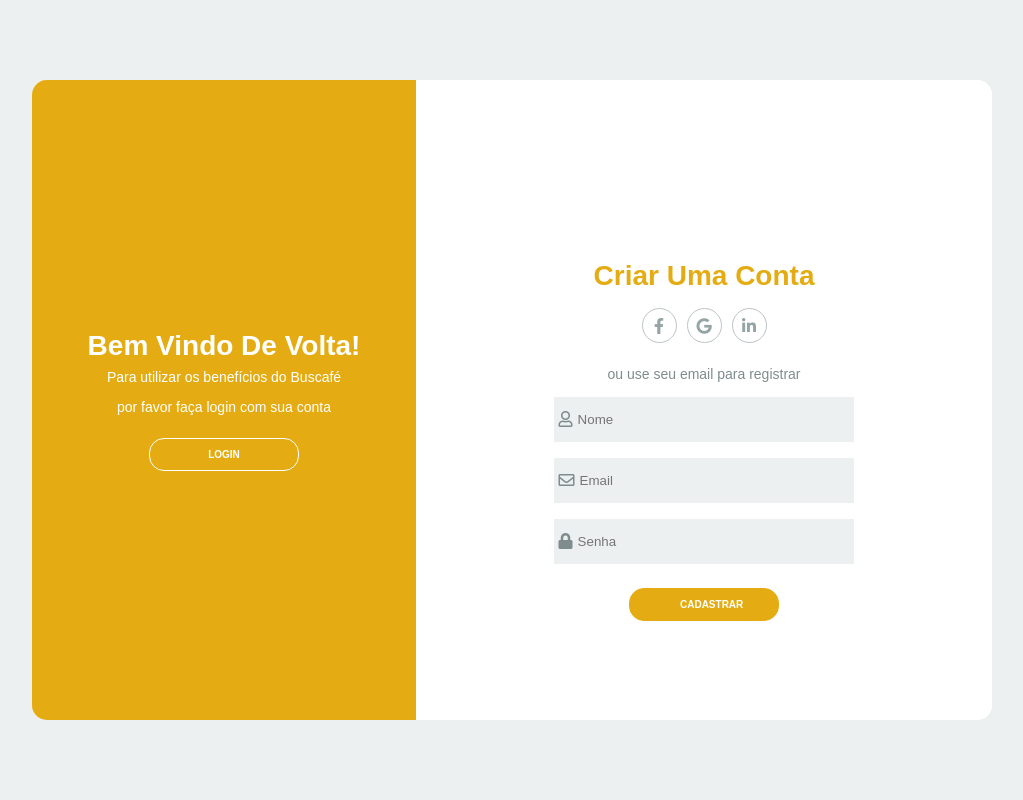
After one commit to Buscafe/Frontend, a PHP site: page /HTML/login.html in a window 1280 px wide. The commit adds this page. Shown: the whole page, without its empty margins (128-1151 px from the left). Run offline with PHP 8.4, Linux system fonts and the light colour scheme; some libraries are stand-ins or nearby versions.

Commit message:
Primeiros passos - Login/Cadastro

```diff
--- /dev/null
+++ b/CSS/login.css
@@ -0,0 +1,540 @@
+/* IMPORTAÇÃO DA FONTE */
+@import url('https://fonts.googleapis.com/css2?family=Roboto:ital,wght@0,100;0,300;0,400;0,500;0,700;0,900;1,100;1,300;1,400;1,500;1,900&display=swap');
+
+* {
+    margin: 0;
+    padding: 0;
+    box-sizing: border-box;
+}
+/* Seleção */
+::selection{
+    background-color: #FFBE0F;
+    color: #FFF;
+}
+
+/* Scrol */
+::-webkit-scrollbar{
+    width: 10px;
+    background-color: #ffffff;
+}
+::-webkit-scrollbar-track{
+    box-sizing: inset 0 0 6px #000000;
+}
+::-webkit-scrollbar-thumb{
+    background-color: #FFBE0F;
+    border-radius: 10px;
+}
+
+body {
+    font-family: 'Roboto Regular', sans-serif
+}
+.container {
+    display: flex;
+    justify-content: center;
+    align-items: center;
+    height: 100vh;
+    background-color: #ecf0f1;
+}
+.content {
+    background-color: #fff;
+    border-radius: 15px;
+    width: 960px;
+    height: 80%;
+    justify-content: space-between;
+    align-items: center;
+    position: relative;
+}
+.content::before {
+    content: "";
+    position: absolute;
+    background-color: #e4ac12;
+    width: 40%;
+    height: 100%;
+    border-top-left-radius: 15px;
+    border-bottom-left-radius: 15px;
+
+
+    left: 0;
+}
+.title {
+    font-size: 28px;
+    font-weight: bold;
+    text-transform: capitalize;
+}
+.title-primary {
+    color: #fff;
+}
+.title-second {
+    color: #e4ac12;
+    margin-top: 80px;
+}
+.description {
+    font-size: 14px;
+    font-weight: 300;
+    line-height: 30px;
+}
+.description-primary {
+    color: #fff;
+}
+.description-second {
+    color: #7f8c8d;
+}
+.btn {
+    border-radius: 15px;
+    text-transform: uppercase;
+    color: #fff;
+    font-size: 10px;
+    padding: 10px 50px;
+    cursor: pointer;
+    font-weight: bold;
+    width: 150px;
+    align-self: center;
+    border: none;
+    margin-top: 1rem;
+}
+.btn-primary {
+    background-color: transparent;
+    border: 1px solid #fff;
+    transition: background-color .5s;
+}
+.btn-primary:hover {
+    background-color: #fff;
+    color: #e4ac12;
+}
+.btn-second {
+    background-color: #e4ac12;
+    border: 1px solid #e4ac12;
+    transition: background-color .5s;
+}
+.btn-second:hover {
+    background-color: #fff;
+    border: 1px solid #e4ac12;
+    color: #e4ac12;
+}
+.first-content {
+    display: flex;
+}
+.first-content .second-column {
+    z-index: 11;
+}
+.first-column {
+    text-align: center;
+    width: 40%;
+    z-index: 10;
+}
+.second-column {
+    width: 60%;
+    display: flex;
+    flex-direction: column;
+    align-items: center;
+}
+.social-media {
+    margin: 1rem 0;
+}
+.link-social-media:not(:first-child){
+    margin-left: 10px;
+}
+.link-social-media .item-social-media {
+    transition: background-color .5s;
+}
+.link-social-media:hover .item-social-media{
+    background-color: #e4ac12;
+    color: #fff;
+    border-color: #e4ac12;
+}
+.list-social-media {
+    display: flex;
+    list-style-type: none;
+}
+.item-social-media {
+    border: 1px solid #bdc3c7;
+    border-radius: 50%;
+    width: 35px;
+    height: 35px;
+    line-height: 35px;
+    text-align: center;
+    color: #95a5a6;
+}
+.form {
+    display: flex;
+    flex-direction: column;
+    width: 55%;
+}
+.form input {
+    height: 45px;
+    width: 100%;
+    border: none;
+    background-color: #ecf0f1;
+}
+.form input:focus{
+    border: none;
+}
+input:-webkit-autofill
+{
+    -webkit-box-shadow: 0 0 0px 1000px #ecf0f1 inset !important;
+    -webkit-text-fill-color: #000 !important;
+}
+.label-input {
+    background-color: #ecf0f1;
+    display: flex;
+    align-items: center;
+    margin: 8px;
+}
+.icon-modify {
+    color: #7f8c8d;
+    padding: 0 5px;
+}
+
+/* second content*/
+
+.second-content {
+    position: absolute;
+    display: flex;
+}
+.second-content .first-column {
+    order: 2;
+    z-index: -1;
+}
+.second-content .second-column {
+    order: 1;
+    z-index: -1;
+}
+.password {
+    color: #eedba9;
+    font-size: 14px;
+    margin: 15px 0;
+    text-align: center;
+}
+.password::first-letter {
+    text-transform: capitalize;
+}
+
+
+
+.sign-in-js .first-content .first-column {
+    z-index: -1;
+}
+
+.sign-in-js .second-content .second-column {
+    z-index: 11;
+}
+.sign-in-js .second-content .first-column {
+    z-index: 13;
+}
+
+.sign-in-js .content::before {
+    left: 60%;
+    border-top-left-radius: 0;
+    border-bottom-left-radius: 0;
+    border-top-right-radius: 15px;
+    border-bottom-right-radius: 15px;
+    animation: slidein 1.3s; /*MODIFIQUEI DE 3s PARA 1.3s*/
+
+    z-index: 12;
+}
+
+.sign-up-js .content::before {
+    animation: slideout 1.3s; /*MODIFIQUEI DE 3s PARA 1.3s*/
+
+    z-index: 12;
+}
+
+.sign-up-js .second-content .first-column,
+.sign-up-js .second-content .second-column {
+    z-index: -1;
+}
+
+.sign-up-js .first-content .second-column {
+    z-index: 11;
+}
+
+.sign-up-js .first-content .first-column {
+    z-index: 13;
+}
+
+
+/* DESLOCAMENTO CONTEÚDO ATRÁS DO CONTENT:BEFORE*/
+.sign-in-js .first-content .second-column {
+
+    z-index: -1;
+    position: relative;
+    animation: deslocamentoEsq 1.3s; /*MODIFIQUEI DE 3s PARA 1.3s*/
+}
+
+.sign-up-js .second-content .second-column {
+    position: relative;
+    z-index: -1;
+    animation: deslocamentoDir 1.3s; /*MODIFIQUEI DE 3s PARA 1.3s*/
+}
+
+/*ANIMAÇÃOO CSS PARA O CONTEÚDO*/
+
+@keyframes deslocamentoEsq {
+
+    from {
+        left: 0;
+        opacity: 1;
+        z-index: 12;
+    }
+
+    25% {
+        left: -80px;
+        opacity: .5;
+        /* z-index: 12; NÃO HÁ NECESSIDADE */
+    }
+
+    50% {
+        left: -100px;
+        opacity: .2;
+        /* z-index: 12; NÃO HÁ NECESSIDADE */
+    }
+
+    to {
+        left: -110px;
+        opacity: 0;
+        z-index: -1;
+    }
+}
+
+
+@keyframes deslocamentoDir {
+
+    from {
+        left: 0;
+        z-index: 12;
+    }
+
+    25% {
+        left: 80px;
+        /* z-index: 12;  NÃO HÁ NECESSIDADE*/
+    }
+
+    50% {
+        left: 100px;
+        /* z-index: 12; NÃO HÁ NECESSIDADE*/
+        /* background-color: yellow;  Exemplo que dei no vídeo*/
+    }
+
+    to {
+        left: 110px;
+        z-index: -1;
+    }
+}
+
+
+/*ANIMAÇÃO CSS*/
+
+@keyframes slidein {
+
+    from {
+        left: 0;
+        width: 40%;
+    }
+
+    25% {
+        left: 5%;
+        width: 50%;
+    }
+
+    50% {
+        left: 25%;
+        width: 60%;
+    }
+
+    75% {
+        left: 45%;
+        width: 50%;
+    }
+
+    to {
+        left: 60%;
+        width: 40%;
+    }
+}
+
+@keyframes slideout {
+
+    from {
+        left: 60%;
+        width: 40%;
+    }
+
+    25% {
+        left: 45%;
+        width: 50%;
+    }
+
+    50% {
+        left: 25%;
+        width: 60%;
+    }
+
+    75% {
+        left: 5%;
+        width: 50%;
+    }
+
+    to {
+        left: 0;
+        width: 40%;
+    }
+}
+
+/*VERSÃO MOBILE*/
+@media screen and (max-width: 1040px) {
+    .content {
+        width: 100%;
+        height: 100%;
+    }
+
+    .content::before {
+        width: 100%;
+        height: 40%;
+        top: 0;
+        border-radius: 0;
+    }
+    .first-content, .second-content {
+        flex-direction: column;
+        justify-content: space-around;
+    }
+
+    .first-column, .second-column {
+        width: 100%;
+    }
+
+    .sign-in-js .content::before {
+        top: 60%;
+        left: 0;
+        border-radius: 0;
+
+    }
+
+    .form {
+        width: 90%;
+    }
+
+    /* ANIMAÇÃO MOBILE CSS*/
+
+    @keyframes deslocamentoEsq {
+
+        from {
+            top: 0;
+            opacity: 1;
+            z-index: 12;
+        }
+
+        25% {
+            top: -80px;
+            opacity: .5;
+            /* z-index: 12; NÃO HÁ NECESSIDADE */
+        }
+
+        50% {
+            top: -100px;
+            opacity: .2;
+            /* z-index: 12; NÃO HÁ NECESSIDADE */
+        }
+
+        to {
+            top: -110px;
+            opacity: 0;
+            z-index: -1;
+        }
+    }
+
+
+    @keyframes deslocamentoDir {
+
+        from {
+            top: 0;
+            z-index: 12;
+        }
+
+        25% {
+            top: 80px;
+            /* z-index: 12;  NÃO HÁ NECESSIDADE*/
+        }
+
+        50% {
+            top: 100px;
+            /* z-index: 12; NÃO HÁ NECESSIDADE*/
+            /* background-color: yellow;  Exemplo que dei no vídeo*/
+        }
+
+        to {
+            top: 110px;
+            z-index: -1;
+        }
+    }
+
+
+
+    @keyframes slidein {
+
+        from {
+            top: 0;
+            height: 40%;
+        }
+
+        25% {
+            top: 5%;
+            height: 50%;
+        }
+
+        50% {
+            top: 25%;
+            height: 60%;
+        }
+
+        75% {
+            top: 45%;
+            height: 50%;
+        }
+
+        to {
+            top: 60%;
+            height: 40%;
+        }
+    }
+
+    @keyframes slideout {
+
+        from {
+            top: 60%;
+            height: 40%;
+        }
+
+        25% {
+            top: 45%;
+            height: 50%;
+        }
+
+        50% {
+            top: 25%;
+            height: 60%;
+        }
+
+        75% {
+            top: 5%;
+            height: 50%;
+        }
+
+        to {
+            top: 0;
+            height: 40%;
+        }
+    }
+
+}
+
+@media screen and (max-width: 740px) {
+    .form {
+        width: 50%;
+    }
+}
+
+@media screen and (max-width: 425px) {
+    .form {
+        width: 100%;
+    }
+}
--- /dev/null
+++ b/HTML/login.html
@@ -0,0 +1,134 @@
+<!DOCTYPE html>
+<html lang="pt-br">
+<head>
+    <meta charset="UTF-8">
+    <meta http-equiv="X-UA-Compatible" content="IE=edge">
+    <meta name="viewport" content="width=device-width, initial-scale=1.0">
+    <title>Buscafé</title>
+    <!-- Favicon -->
+    <link rel="shortcut icon" href="../Assets/Logos/Logo buscafe amerelo/logo buscafe 72x72.png" type="image/x-icon">
+    <!-- Links CSS -->
+    <link rel="stylesheet" href="../CSS/login.css">
+    <link rel="stylesheet" href="https://use.fontawesome.com/releases/v5.8.2/css/all.css"
+        integrity="sha384-oS3vJWv+0UjzBfQzYUhtDYW+Pj2yciDJxpsK1OYPAYjqT085Qq/1cq5FLXAZQ7Ay" crossorigin="anonymous">
+</head>
+<body>
+
+    <div class="main">
+
+        <div class="container">
+
+            <div class="content first-content">
+
+                <div class="first-column">
+                    <h2 class="title title-primary">Bem vindo de Volta!</h2>
+                    <p class="description description-primary">Para utilizar os benefícios do Buscafé</p>
+                    <p class="description description-primary">por favor faça login com sua conta</p>
+                    <button id="signin" class="btn btn-primary">Login</button>
+                </div>
+
+                <div class="second-column">
+
+                    <h2 class="title title-second">Criar uma conta</h2>
+                    <div class="social-media">
+                        <ul class="list-social-media">
+                            <a class="link-social-media" href="#">
+                                <li class="item-social-media">
+                                    <i class="fab fa-facebook-f"></i>
+                                </li>
+                            </a>
+                            <a class="link-social-media" href="#">
+                                <li class="item-social-media">
+                                    <i class="fab fa-google"></i>
+                                </li>
+                            </a>
+                            <a class="link-social-media" href="#">
+                                <li class="item-social-media">
+                                    <i class="fab fa-linkedin-in"></i>
+                                </li>
+                            </a>
+                        </ul>
+                    </div><!-- social media -->
+
+                    <p class="description description-second">ou use seu email para registrar</p>
+
+                    <form class="form">
+                        <label class="label-input" for="">
+                            <i class="far fa-user icon-modify"></i>
+                            <input type="text" placeholder="Nome">
+                        </label>
+
+                        <label class="label-input" for="">
+                            <i class="far fa-envelope icon-modify"></i>
+                            <input type="email" placeholder="Email">
+                        </label>
+
+                        <label class="label-input" for="">
+                            <i class="fas fa-lock icon-modify"></i>
+                            <input type="password" placeholder="Senha">
+                        </label>
+
+
+                        <button class="btn btn-second">Cadastrar</button>
+                    </form>
+                </div><!-- second column -->
+            </div><!-- first content -->
+
+            <div class="content second-content">
+
+                <div class="first-column">
+                    <h2 class="title title-primary">Olá, Cristão!</h2>
+                    <p class="description description-primary">Entre com seus dados</p>
+                    <p class="description description-primary">e comece uma nova viajem conosco</p>
+                    <button id="signup" class="btn btn-primary">Cadastrar</button>
+                </div>
+
+                <div class="second-column">
+                    <h2 class="title title-second">Fazer Login</h2>
+                    <div class="social-media">
+                        <ul class="list-social-media">
+                            <a class="link-social-media" href="#">
+                                <li class="item-social-media">
+                                    <i class="fab fa-facebook-f"></i>
+                                </li>
+                            </a>
+                            <a class="link-social-media" href="#">
+                                <li class="item-social-media">
+                                    <i class="fab fa-google"></i>
+                                </li>
+                            </a>
+                            <a class="link-social-media" href="#">
+                                <li class="item-social-media">
+                                    <i class="fab fa-linkedin-in"></i>
+                                </li>
+                            </a>
+                        </ul>
+                    </div><!-- social media -->
+
+                    <p class="description description-second">ou use seu email para entrar:</p>
+
+                    <form class="form">
+
+                        <label class="label-input" for="">
+                            <i class="far fa-envelope icon-modify"></i>
+                            <input type="email" placeholder="Email">
+                        </label>
+
+                        <label class="label-input" for="">
+                            <i class="fas fa-lock icon-modify"></i>
+                            <input type="password" placeholder="Senha">
+                        </label>
+
+                        <a class="password" href="#">Esqueceu sua senha?</a>
+                        <button class="btn btn-second">Login</button>
+                    </form>
+                </div><!-- second column -->
+            </div><!-- second-content -->
+        </div>
+
+        <script src="../JS/login.js"></script>
+
+    </div>
+
+</body>
+</html>
```
Also changed, not shown: CSS/navbar.css (+22 -3 lines), JS/login.js (added, +13 -0 lines), index.html (+15 -4 lines).
